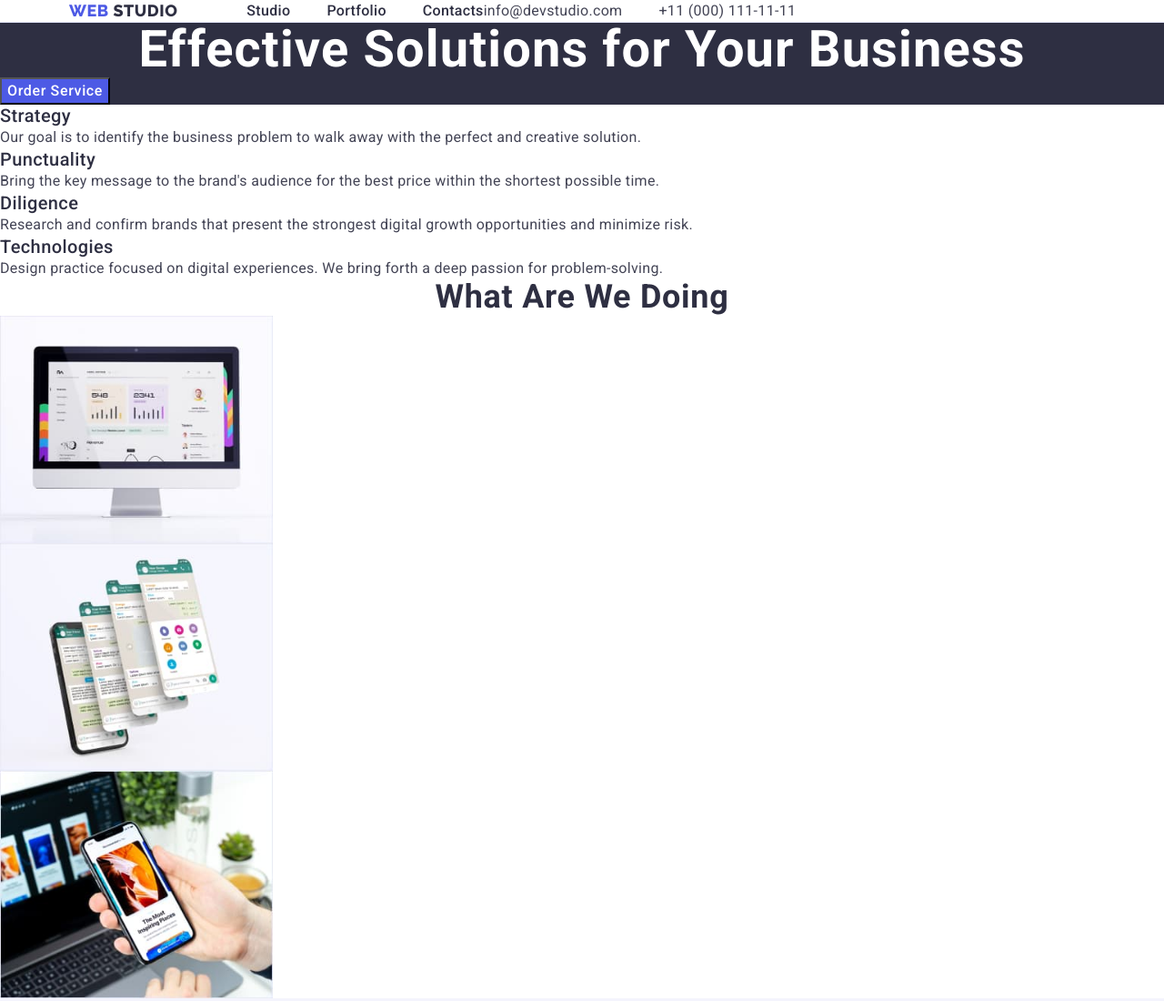
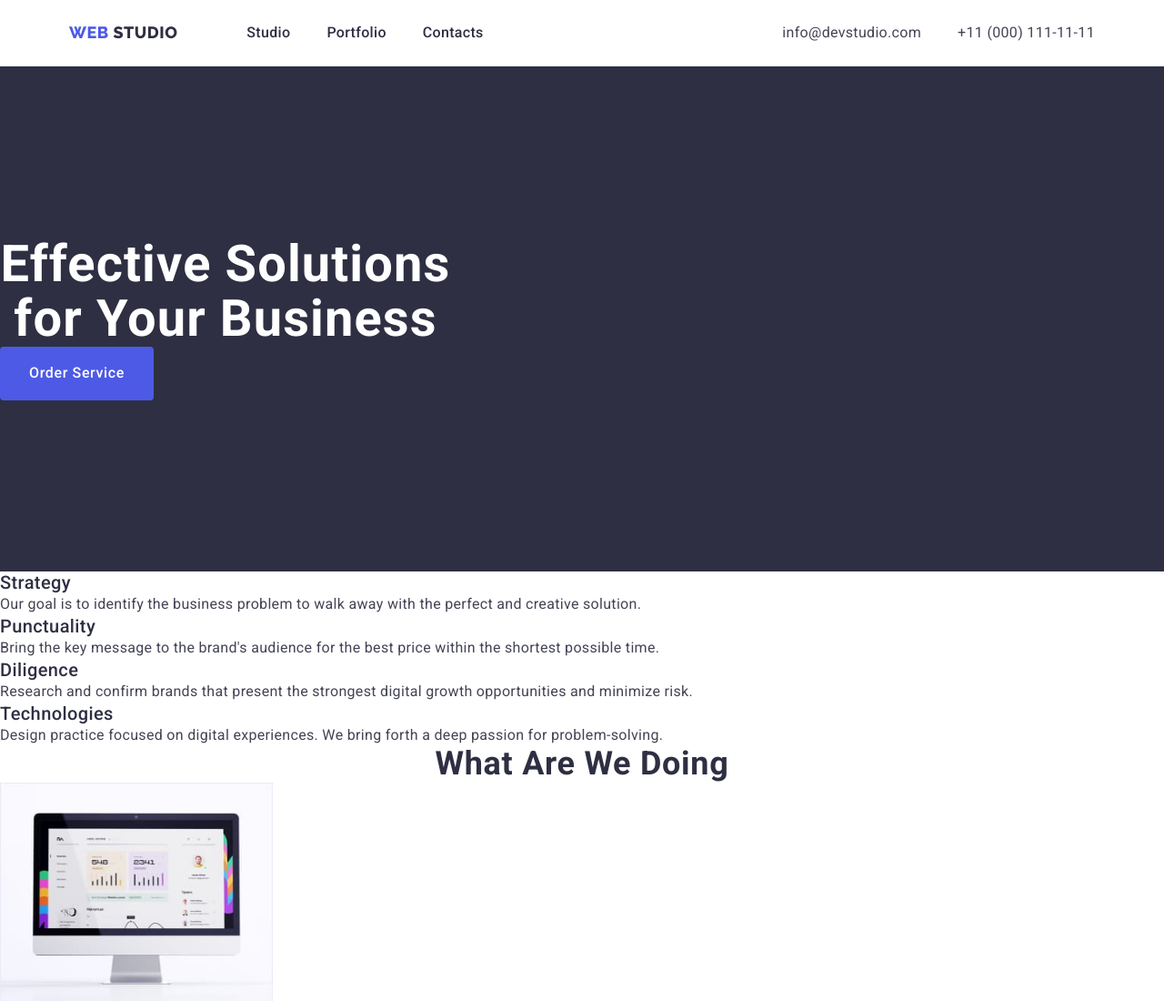
Before and after one commit to Danil2943/goit-markup-hw-3, a plain HTML site: page index.html in a window 1280 px wide. Shown: the top 1100 px of the page at 91% size. Drawn offline with nearby package versions, Linux system fonts and the light colour scheme.

Commit message:
correction3

```diff
--- a/css/styles.css
+++ b/css/styles.css
@@ -144,6 +144,7 @@ img {
   font-size: 16px;
   line-height: 1.5em;
   letter-spacing: 0.32px;
+  margin-left: auto;
 }
 
 .ap-list {
@@ -225,6 +226,7 @@ img {
   line-height: 1.5;
   letter-spacing: 0.02em;
   color: var(--navyblue);
+  display: flex;
   padding: 24px 0;
 }
 
@@ -252,6 +254,7 @@ img {
 
 .hero-section {
   background-color: var(--navyblue);
+  padding: 188px 0;
 }
 
 .main-title {
@@ -262,6 +265,7 @@ img {
   font-weight: 700;
   line-height: 1.07em;
   letter-spacing: 1.12px;
+  max-width: 496px;
 }
 
 .main-btn {
@@ -273,6 +277,12 @@ img {
   line-height: 1.5em;
   letter-spacing: 0.64px;
   cursor: pointer;
+  display: block;
+  min-width: 169px;
+  height: 59px;
+  border: none;
+  background-color: var(--iris);
+  border-radius: 4px;
 }
 
 .main-btn:hover,
```
